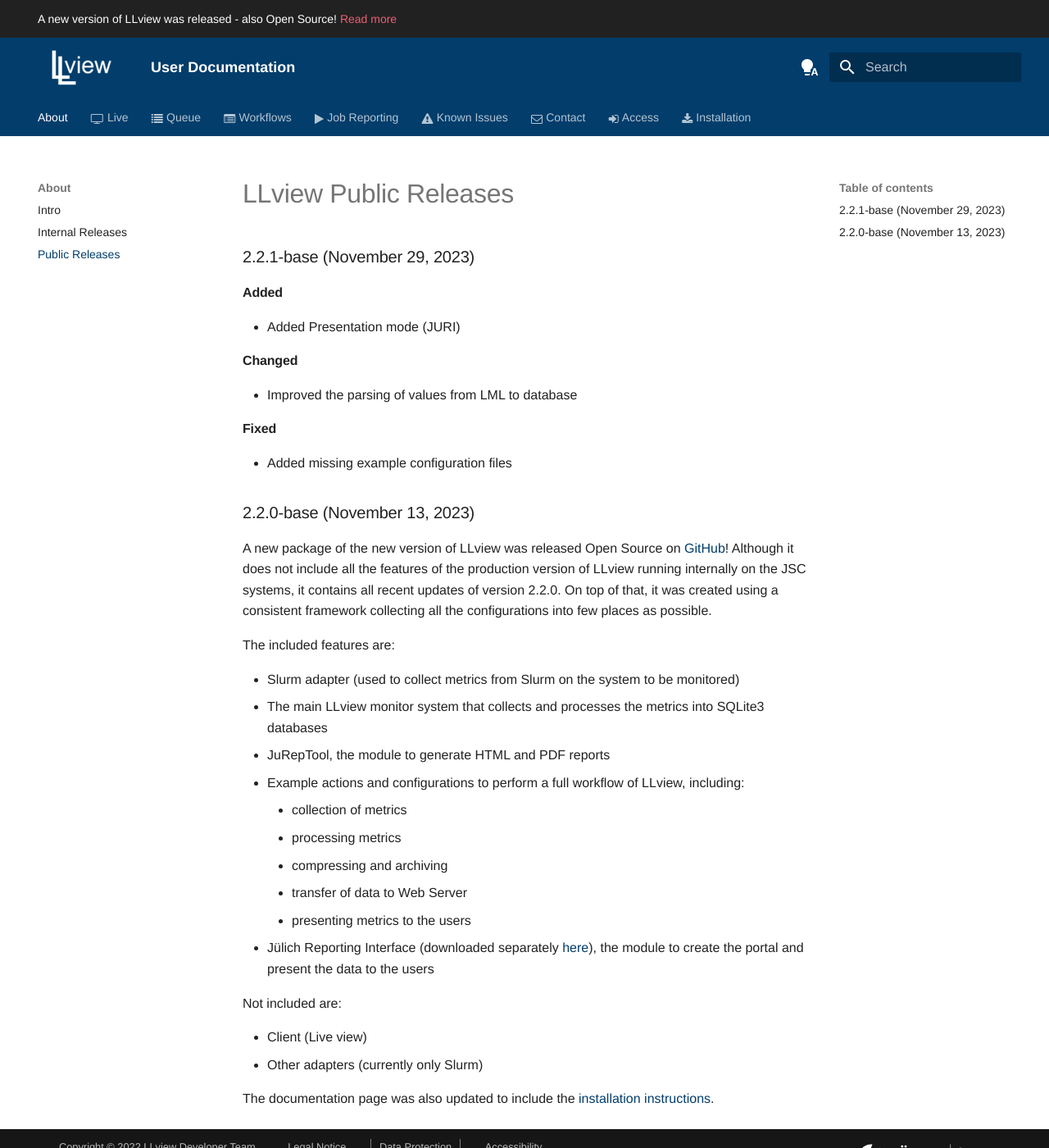
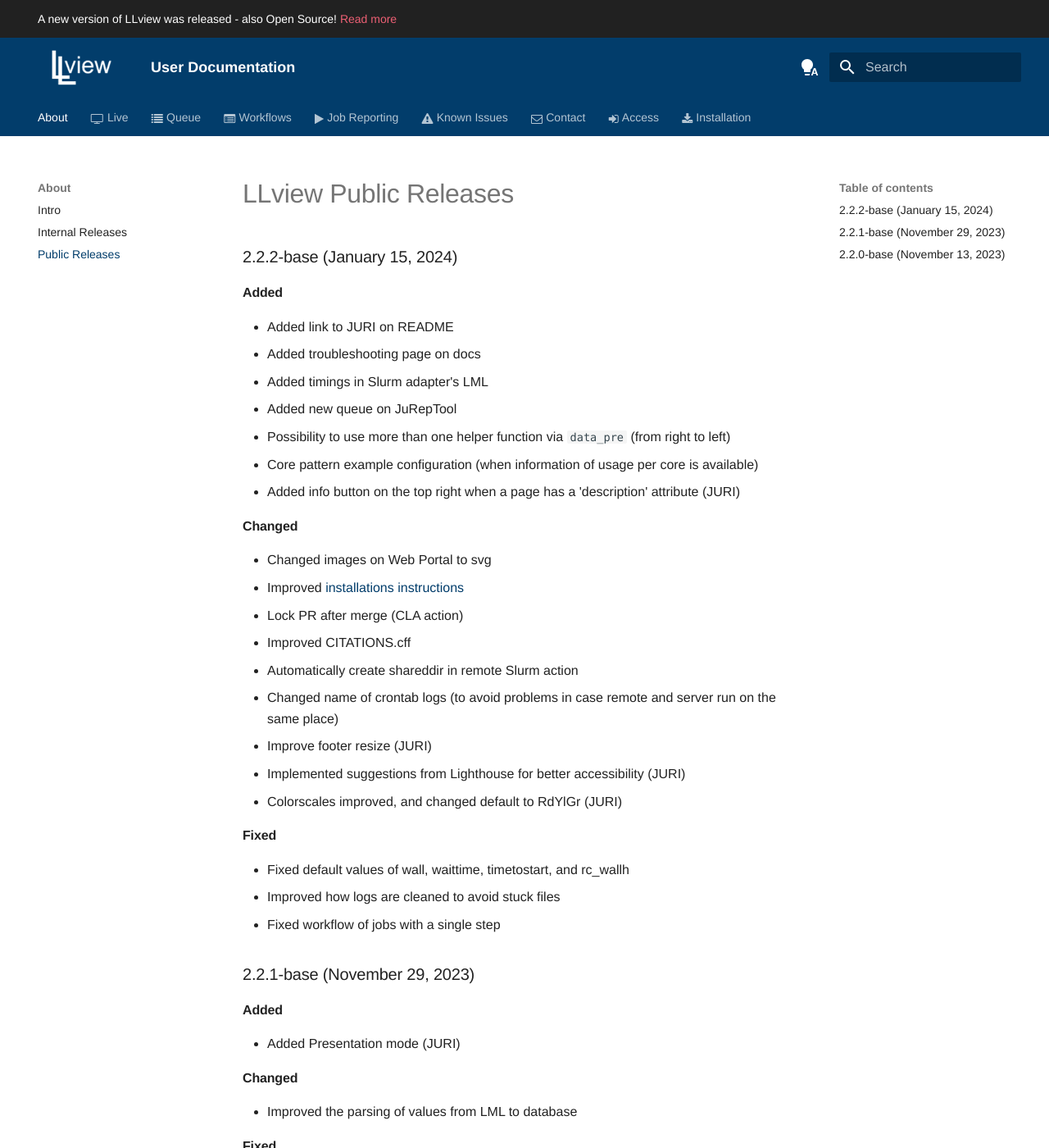
Before and after one commit to FZJ-JSC/LLview, an MkDocs documentation site: the page built from docs/docs/releases/public.md, in a window 1280 px wide and 1400 px high. Shown: the whole window at 82% size. Built offline with MkDocs 1.6.1 and Material for MkDocs 9.7.7, drawn with Linux system fonts in a browser that asks for light colours; a script that is not in the unit is left out.

Commit message:
Added release notes

```diff
--- a/docs/docs/releases/public.md
+++ b/docs/docs/releases/public.md
@@ -1,4 +1,35 @@
 # LLview Public Releases
+
+### 2.2.2-base (January 15, 2024)
+
+<h4> Added </h4>
+
+- Added link to JURI on README
+- Added troubleshooting page on docs
+- Added timings in Slurm adapter's LML
+- Added new queue on JuRepTool
+- Possibility to use more than one helper function via `data_pre` (from right to left)
+- Core pattern example configuration (when information of usage per core is available)
+- Added info button on the top right when a page has a 'description' attribute (JURI)
+
+<h4> Changed </h4>
+
+- Changed images on Web Portal to svg
+- Improved [installations instructions](../../install)
+- Lock PR after merge (CLA action)
+- Improved CITATIONS.cff
+- Automatically create shareddir in remote Slurm action
+- Changed name of crontab logs (to avoid problems in case remote and server run on the same place)
+- Improve footer resize (JURI)
+- Implemented suggestions from Lighthouse for better accessibility (JURI)
+- Colorscales improved, and changed default to RdYlGr (JURI)
+
+<h4> Fixed </h4>
+
+- Fixed default values of wall, waittime, timetostart, and rc_wallh
+- Improved how logs are cleaned to avoid stuck files
+- Fixed workflow of jobs with a single step
+
 
 ### 2.2.1-base (November 29, 2023)
 
@@ -39,4 +70,4 @@ Not included are:
 - Client (Live view)
 - Other adapters (currently only Slurm)
 
-The documentation page was also updated to include the [installation instructions](../install).
+The documentation page was also updated to include the [installation instructions](../../install).
```
Also changed, not shown: docs/docs/releases/index.md (+19 -2 lines).
